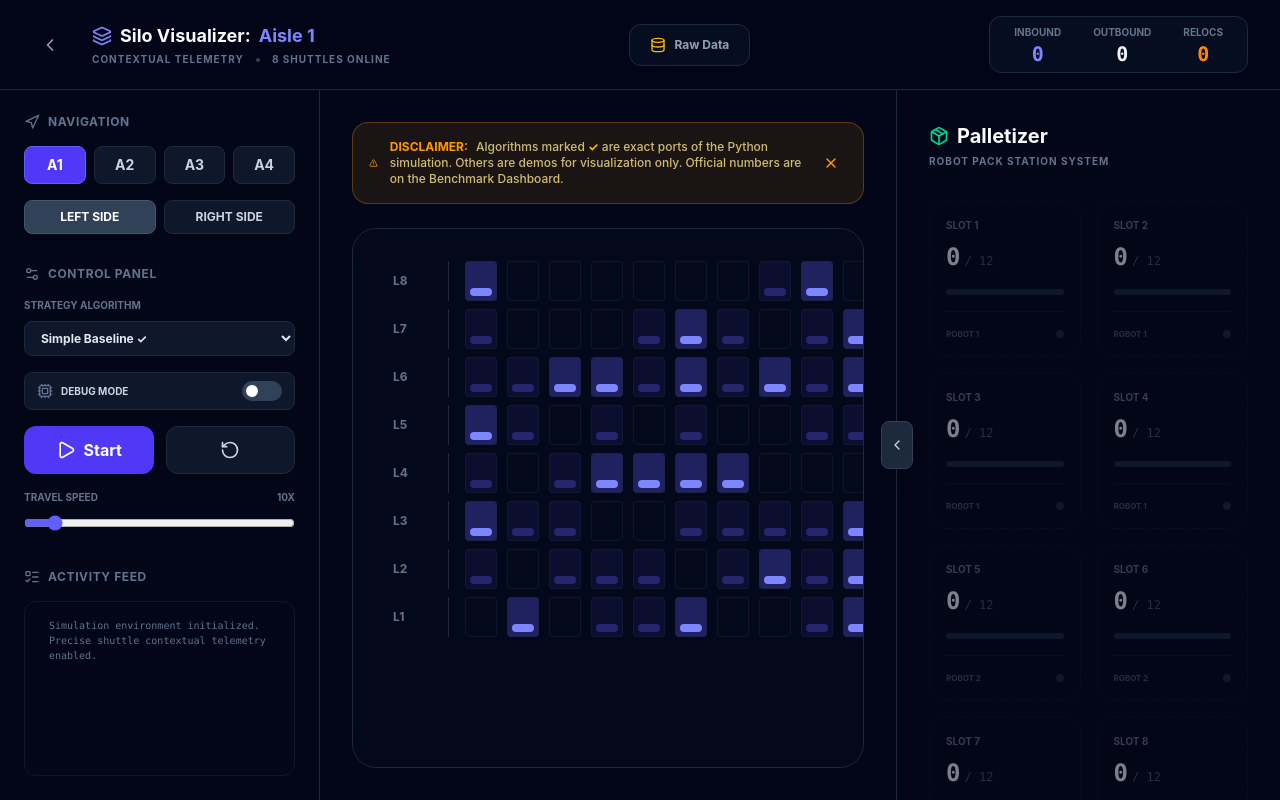
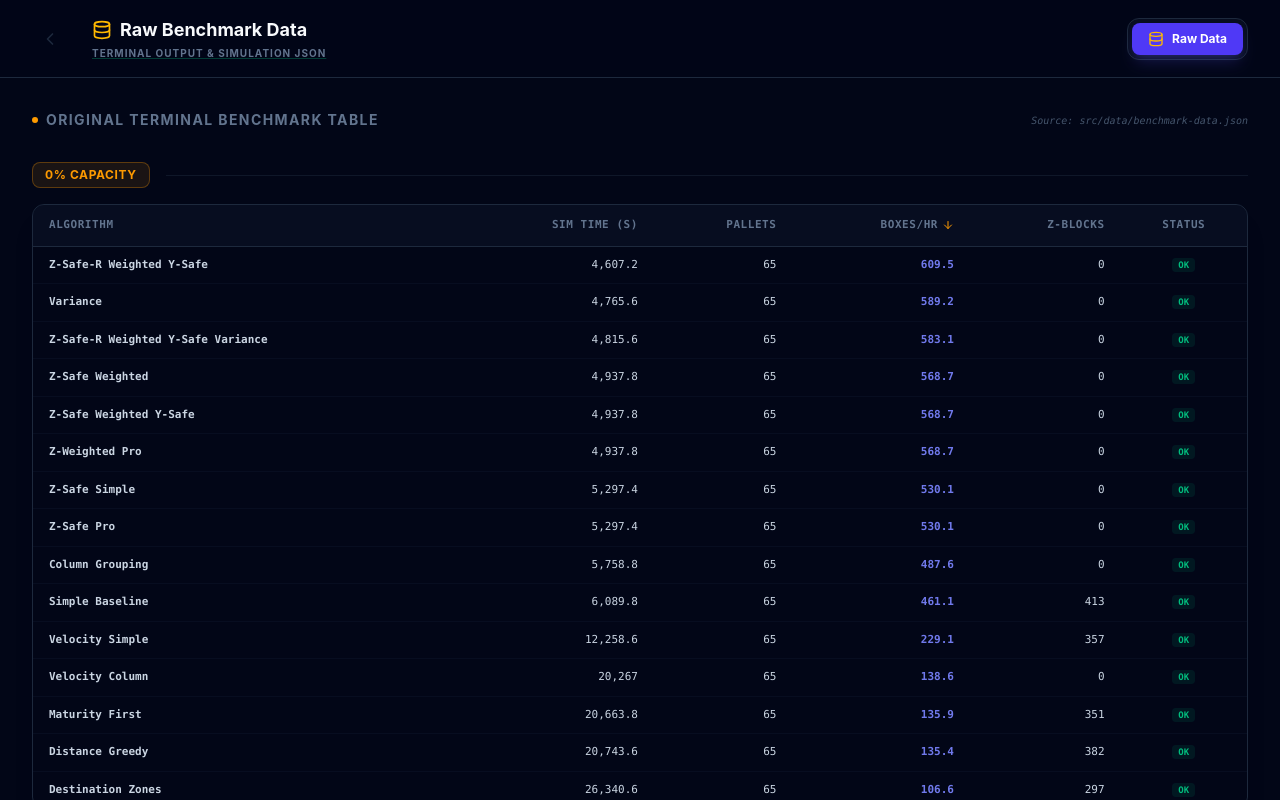
Before and after one commit to cfd24/hackathonupc, a React (Vite) app in the folder dashboard/: page / in a window 1280 px wide. Built offline with nearby package versions, Linux system fonts and the light colour scheme.

Commit message:
chore: presentation final - raw data only

```diff
--- a/dashboard/src/App.jsx
+++ b/dashboard/src/App.jsx
@@ -8,8 +8,8 @@ function App() {
   return (
     <Router>
       <Routes>
-        <Route path="/" element={<VisualizerPage />} />
-        <Route path="/raw-data" element={<RawDataPage />} />
+        <Route path="/" element={<RawDataPage />} />
+        <Route path="/visualizer" element={<VisualizerPage />} />
       </Routes>
     </Router>
   );
--- a/dashboard/src/pages/RawDataPage.jsx
+++ b/dashboard/src/pages/RawDataPage.jsx
@@ -82,7 +82,7 @@ export default function RawDataPage() {
     <div className="min-h-screen bg-[#020617] text-slate-300 font-sans flex flex-col h-screen overflow-hidden">
       <header className="px-8 py-4 border-b border-slate-800 flex items-center justify-between shrink-0 bg-slate-950/80 backdrop-blur-md z-30">
         <div className="flex items-center gap-6">
-          <Link to="/" className="absolute top-0 left-0 w-32 h-32 z-50 opacity-0 cursor-pointer" />
+          <Link to="/visualizer" className="absolute top-0 left-0 w-32 h-32 z-50 opacity-0 cursor-pointer" />
           <div className="p-2 text-slate-800"><ChevronLeft className="w-5 h-5" /></div>
           <div className="space-y-0.5">
             <h1 className="text-lg font-bold text-slate-50 flex items-center gap-2"><Database className="w-5 h-5 text-amber-400" /> Raw Benchmark Data</h1>
--- a/dashboard/src/pages/VisualizerPage.jsx
+++ b/dashboard/src/pages/VisualizerPage.jsx
@@ -538,7 +538,7 @@ export default function VisualizerPage() {
         </div>
 
         <nav className="flex items-center gap-2 bg-slate-900/50 p-1 rounded-xl border border-slate-800">
-          <Link to="/raw-data" className="px-4 py-2 rounded-lg text-xs font-bold hover:bg-slate-800 text-slate-400 transition-all flex items-center gap-2">
+          <Link to="/" className="px-4 py-2 rounded-lg text-xs font-bold hover:bg-slate-800 text-slate-400 transition-all flex items-center gap-2">
             <Database className="w-4 h-4 text-amber-400" /> Raw Data
           </Link>
         </nav>
```
